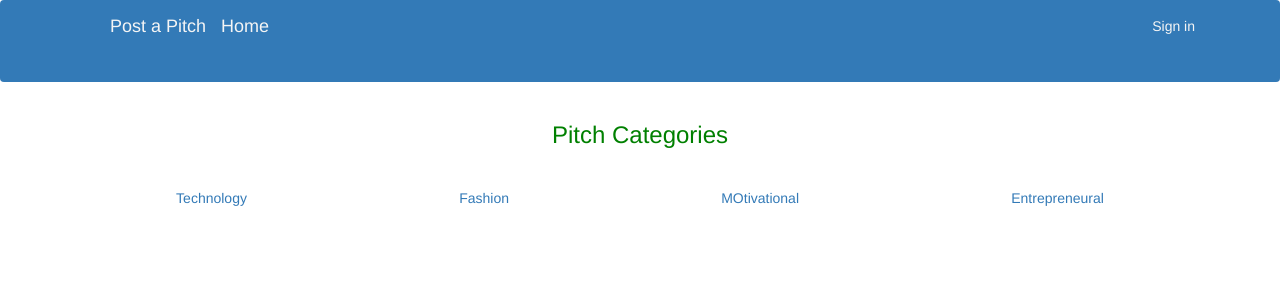
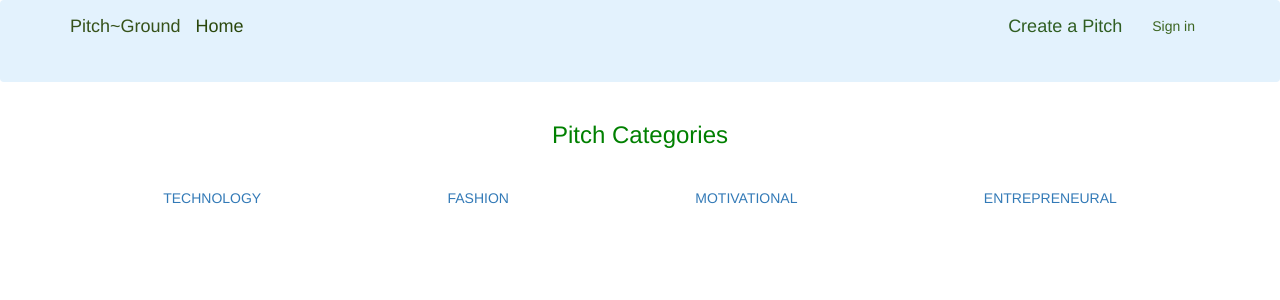
Before and after one commit to QIBET/Pitch-Ground, a Flask app: page / in a window 1280 px wide. Shown: the top 300 px of the page. Run offline with Flask 2, Linux system fonts and the light colour scheme; data that the repository does not hold is empty; some libraries are stand-ins or nearby versions.

Commit message:
Designing project outlook

```diff
--- a/app/main/views.py
+++ b/app/main/views.py
@@ -13,7 +13,7 @@ def index():
     View root page function that returns the index page and its data
     '''
     pitch = Pitch.query.filter_by().first()
-    title = 'Home'
+    title = 'Home - Pitch~Ground'
     Technology = Pitch.query.filter_by(category="Technology")
     FashionPitch = Pitch.query.filter_by(category = "FashionPitch")
     MotivationalPitch = Pitch.query.filter_by(category = "MotivationalPitch")
--- a/app/templates/comments.html
+++ b/app/templates/comments.html
@@ -1,4 +1,4 @@
-include 'navbar.html'%}
+{% include 'navbar.html'%}
 
 {% import 'bootstrap/wtf.html' as wtf %}
 {% extends 'bootstrap/base.html' %}
@@ -14,6 +14,7 @@ include 'navbar.html'%}
                                         <div class="card-body text-center">
                                         <h4><a>{{pitch.title}}</a></h4>
                                         <h5 class="card-text text-center">{{pitch.description}}.</h5>
+                                        <h5 class="card-text text-center">{{pitch.date_posted}}.</h5>
                                         </div>
                         </div>
 
@@ -26,7 +27,7 @@ include 'navbar.html'%}
                                         </div>
                                 </div>
 
-<hr><hr>
+        <hr>
                 <div class="container">
                         <div class="col-md-12">
                                 <h4 style="color: brown; text-align: center;text-underline-position: below">Comments</h4>
@@ -37,3 +38,4 @@ include 'navbar.html'%}
                 </div>
 
         </div>
+{% endblock %}
--- a/app/templates/home.html
+++ b/app/templates/home.html
@@ -10,31 +10,31 @@
       <br>
       <ul class="nav nav-pills nav-justified nav-fill" role="tablist">
         <li class="nav-item">
-          <a class="nav-link active" data-toggle="tab" href="#Technology">Technology</a>
+          <a class="nav-link active" data-toggle="tab" href="#Technology">TECHNOLOGY</a>
         </li>
         <li class="nav-item">
-          <a class="nav-link" data-toggle="tab" href="#Fashion">Fashion</a>
+          <a class="nav-link" data-toggle="tab" href="#FashionPitch">FASHION</a>
         </li>
         <li class="nav-item">
-          <a class="nav-link" data-toggle="tab" href="#Motivational">MOtivational</a>
+          <a class="nav-link" data-toggle="tab" href="#Motivational">MOTIVATIONAL</a>
         </li>
         <li class="nav-item">
-          <a class="nav-link" data-toggle="tab" href="#Entrepreneural">Entrepreneural</a>
+          <a class="nav-link" data-toggle="tab" href="#Entrepreneural">ENTREPRENEURAL</a>
         </li>
       </ul>
 
       <div class="tab-content">
-        <div id="product" class="container tab-pane active"><br>
+        <div id="Technology" class="container tab-pane active"><br>
           {{ macro.display(Technology) }}
 
         </div>
-        <div id="interview" class="container tab-pane fade"><br>
+        <div id="FashionPitch" class="container tab-pane fade"><br>
           {{ macro.display(FashionPitch) }}
         </div>
-        <div id="pickupline" class="container tab-pane fade"><br>
-          {{ macro.display(MOtivationalPitch)}}
+        <div id="Motivational" class="container tab-pane fade"><br>
+          {{ macro.display(MotivationalPitch)}}
         </div>
-        <div id="promotion" class="container tab-pane fade"><br>
+        <div id="Entrepreneural" class="container tab-pane fade"><br>
           {{ macro.display(Entrepreneuralpitch) }}
         </div>
 
--- a/app/templates/navbar.html
+++ b/app/templates/navbar.html
@@ -1,4 +1,4 @@
-<div class="navbar navbar-dark bg-primary" role="navigation">
+<div class="navbar navbar-light" style="background-color: #e3f2fd;" role="navigation">
     <div class="container">
         <div class="navbar-header">
             <button type="button" class="navbar-toggle" data-toggle="collapse" data-target=".navbar-collapse">
@@ -7,22 +7,25 @@
               <span class="icon-bar"></span>
               <span class="icon-bar"></span>
             </button>
-            <ul>
-            <a style="text-align: center; color: whitesmoke;" class="navbar-brand" href="/pitches/new/"> Post a Pitch </a>
-            </ul>
+
         </div>
         <div class="navbar-nav">
-            <a style="text-align: center; color: whitesmoke;" class="navbar-brand" href="/"> Home </a>
+          <a style="text-align: center; color: rgb(54, 82, 26);" class="navbar-brand" > Pitch~Ground</a>
+          <a style="text-align: center; color: rgb(42, 71, 12);" class="navbar-brand" href="/"> Home </a>
 
         </div>
 
         <div class="navbar-collapse collapse">
         <ul class="nav navbar-nav navbar-right">
           {% if current_user.is_authenticated %}
-          <li style="color:whitesmoke">{{current_user.username}}</li>
-          <li><a style="color: whitesmoke;"  href="{{url_for('auth.logout')}}">Sign out</a></li>
+          <li><a style="text-align: center; color: rgb(48, 94, 34);" class="navbar-brand" href="/pitches/new/"> Create a Pitch </a></li>
+          <li style="color:rgb(27, 87, 19)">{{current_user.username}}</li>
+          <li><a style="color: rgb(81, 121, 29);"  href="{{url_for('auth.logout')}}">Sign out</a></li>
           {% else %}
-          <li><a style="color: whitesmoke;" href="{{url_for('auth.login')}}">Sign in</a></li>
+
+          <li><a style="text-align: center; color: rgb(48, 94, 34);" class="navbar-brand" href="/pitches/new/"> Create a Pitch </a></li>
+
+          <li><a style="color: rgb(61, 102, 34);" href="{{url_for('auth.login')}}">Sign in</a></li>
           {%endif%}
         </ul>
       </div>
@@ -30,9 +33,9 @@
 
       <div class="navbar-collapse collapse">
           <ul class="nav navbar-nav navbar-right">
-            <li style="color:whitesmoke"></li>
-            <li><a style="color: whitesmoke;"  href="{{url_for('auth.logout')}}"></a></li>
-            <li><a style="color: whitesmoke;" href="{{url_for('auth.login')}}"></a></li>
+            <li style="color:rgb(38, 105, 38)"></li>
+            <li><a style="color: rgb(103, 141, 32);"  href="{{url_for('auth.logout')}}"></a></li>
+            <li><a style="color: rgb(36, 117, 26);" href="{{url_for('auth.login')}}"></a></li>
           </ul>
         </div>
 
--- a/app/templates/pitches.html
+++ b/app/templates/pitches.html
@@ -19,6 +19,7 @@
 							</div>
 							<h4>{{ pitch.description }}</h4>
 							<h6> Posted by {{user.username}}.</h6>
+
 						</a>
 					</div>
 				{% endfor %}
```
Also changed, not shown: README.md (added), app/templates/index.html (indentation only). Lines whose indentation alone changed are shown as unchanged.
